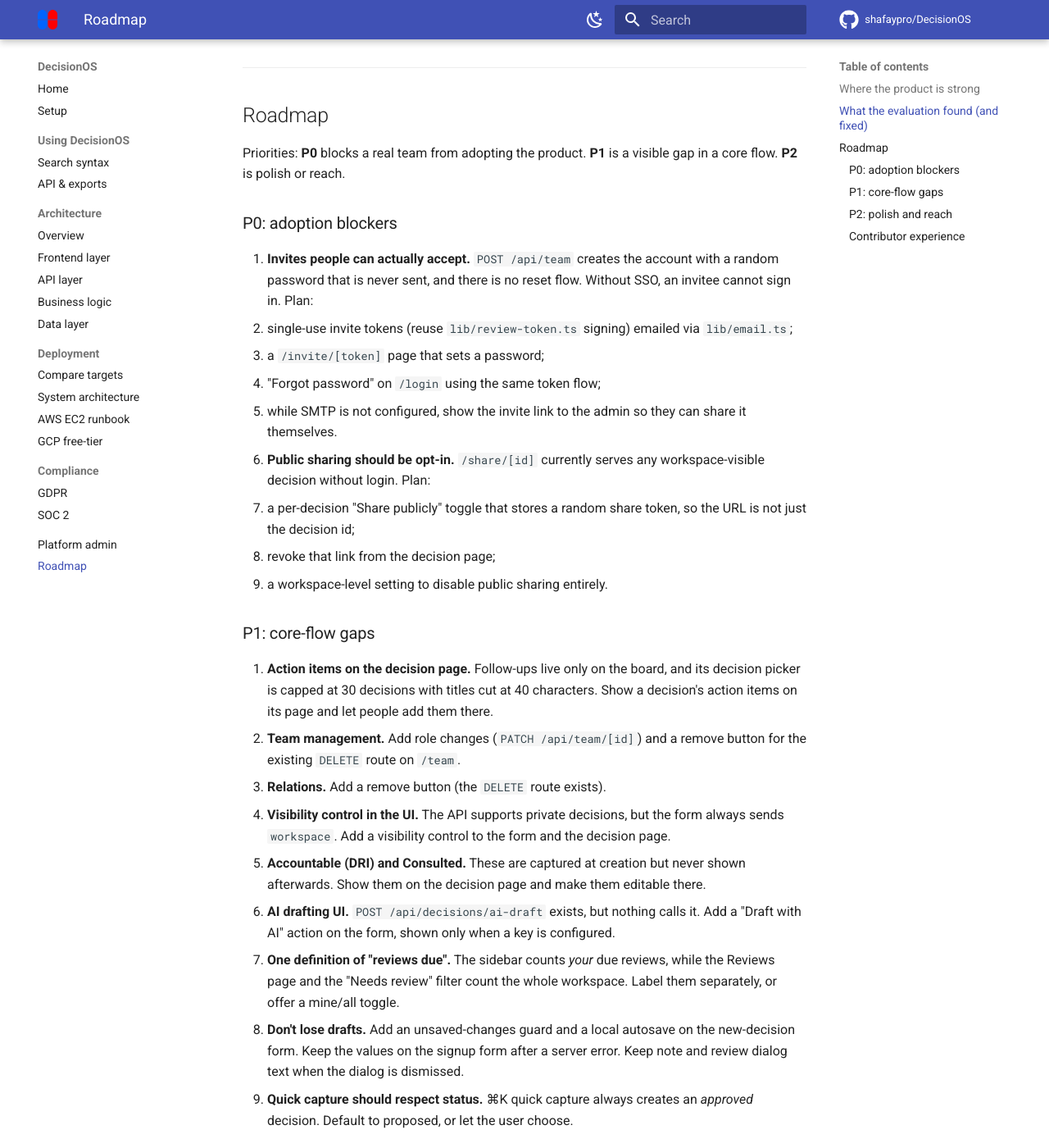
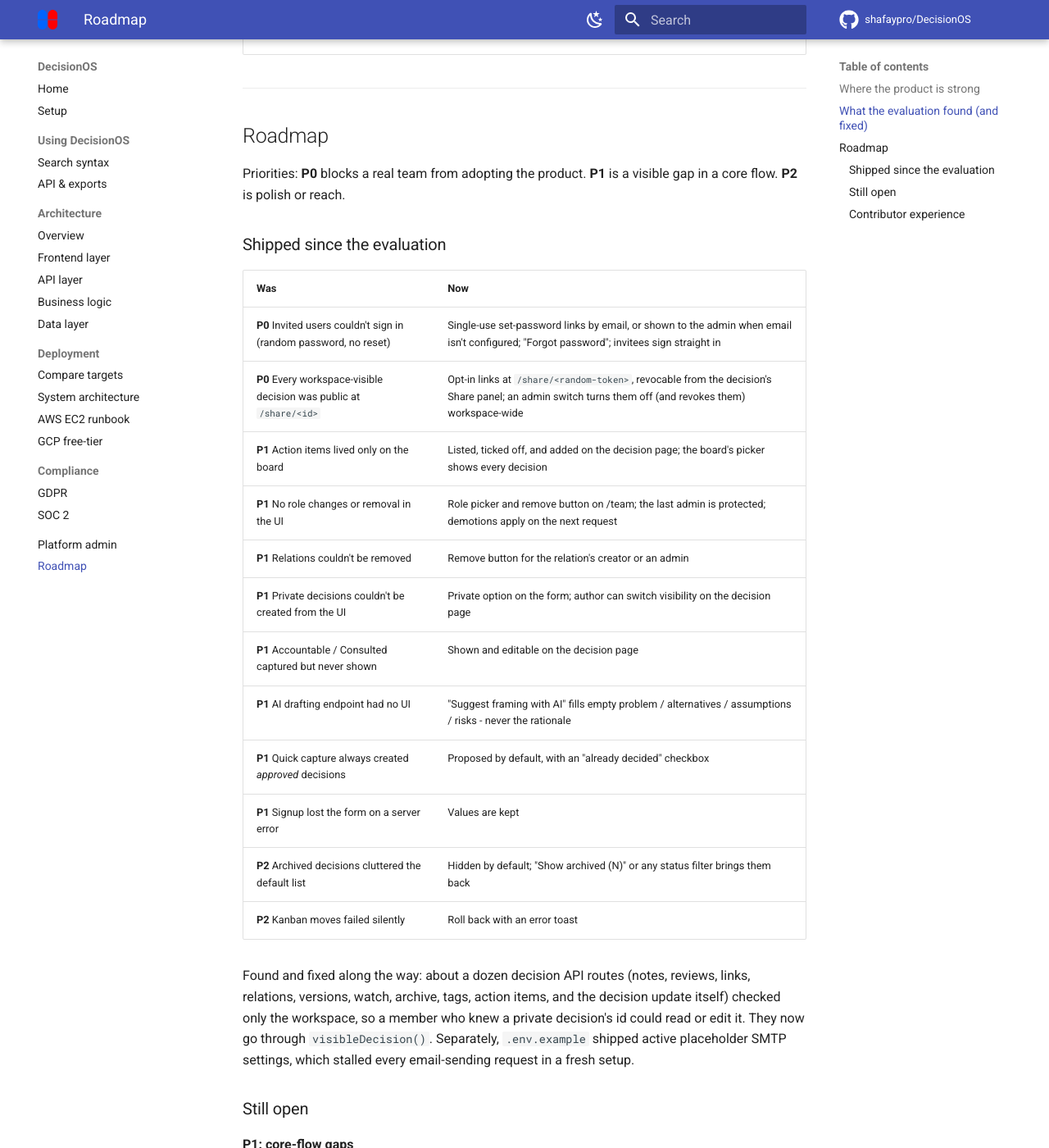
Before and after one commit to shafaypro/DecisionOS, an MkDocs documentation site: the page built from docs/ROADMAP.md, in a window 1280 px wide and 1400 px high, scrolled down 1549 px. Shown: the whole window at 82% size. Built offline with MkDocs 1.6.1 and Material for MkDocs 9.7.7, drawn with Linux system fonts in a browser that asks for light colours; comment, search, counter and statistics services are not loaded; some of the changed text lies outside the part shown.

Commit message:
docs: document invitations, sharing, and decision-page features; update the roadmap
- README feature table: invitations and password reset, opt-in public
  links, action items, accountability, private decisions, AI framing, and
  quick-capture status.
- ROADMAP: a "shipped since the evaluation" table. What's still open:
  reviews-due consistency, draft autosave, a workspace switcher, pagination,
  import, integrations, an MCP server, and a11y and i18n passes.
- CHANGELOG, data-model reference (Workspace.publicSharing,
  Decision.shareToken, the new event types), and the setup guide's email
  section.
- OpenAPI: /api/decisions/{id}/share, /api/settings/sharing, /api/team, and
  /api/team/{id}.

```diff
--- a/docs/ROADMAP.md
+++ b/docs/ROADMAP.md
@@ -30,8 +30,8 @@ the API routes they call.
 
 ## What the evaluation found (and fixed)
 
-These were fixed in the change that added this page. See `CHANGELOG.md` for
-the details.
+These were fixed in the change that added this page; later fixes are under
+"Shipped since the evaluation" below. See `CHANGELOG.md` for the details.
 
 | Area | Problem | Status |
 |---|---|---|
@@ -52,76 +52,68 @@ the details.
 Priorities: **P0** blocks a real team from adopting the product. **P1** is a
 visible gap in a core flow. **P2** is polish or reach.
 
-### P0: adoption blockers
+### Shipped since the evaluation
 
-1. **Invites people can actually accept.** `POST /api/team` creates the account
-   with a random password that is never sent, and there is no reset flow.
-   Without SSO, an invitee cannot sign in. Plan:
-   - single-use invite tokens (reuse `lib/review-token.ts` signing) emailed via
-     `lib/email.ts`;
-   - a `/invite/[token]` page that sets a password;
-   - "Forgot password" on `/login` using the same token flow;
-   - while SMTP is not configured, show the invite link to the admin so they
-     can share it themselves.
-2. **Public sharing should be opt-in.** `/share/[id]` currently serves any
-   workspace-visible decision without login. Plan:
-   - a per-decision "Share publicly" toggle that stores a random share token,
-     so the URL is not just the decision id;
-   - revoke that link from the decision page;
-   - a workspace-level setting to disable public sharing entirely.
+| Was | Now |
+|---|---|
+| **P0** Invited users couldn't sign in (random password, no reset) | Single-use set-password links by email, or shown to the admin when email isn't configured; "Forgot password"; invitees sign straight in |
+| **P0** Every workspace-visible decision was public at `/share/<id>` | Opt-in links at `/share/<random-token>`, revocable from the decision's Share panel; an admin switch turns them off (and revokes them) workspace-wide |
+| **P1** Action items lived only on the board | Listed, ticked off, and added on the decision page; the board's picker shows every decision |
+| **P1** No role changes or removal in the UI | Role picker and remove button on /team; the last admin is protected; demotions apply on the next request |
+| **P1** Relations couldn't be removed | Remove button for the relation's creator or an admin |
+| **P1** Private decisions couldn't be created from the UI | Private option on the form; author can switch visibility on the decision page |
+| **P1** Accountable / Consulted captured but never shown | Shown and editable on the decision page |
+| **P1** AI drafting endpoint had no UI | "Suggest framing with AI" fills empty problem / alternatives / assumptions / risks - never the rationale |
+| **P1** Quick capture always created *approved* decisions | Proposed by default, with an "already decided" checkbox |
+| **P1** Signup lost the form on a server error | Values are kept |
+| **P2** Archived decisions cluttered the default list | Hidden by default; "Show archived (N)" or any status filter brings them back |
+| **P2** Kanban moves failed silently | Roll back with an error toast |
 
-### P1: core-flow gaps
+Found and fixed along the way: about a dozen decision API routes (notes,
+reviews, links, relations, versions, watch, archive, tags, action items, and
+the decision update itself) checked only the workspace, so a member who knew a
+private decision's id could read or edit it. They now go through
+`visibleDecision()`. Separately, `.env.example` shipped active placeholder
+SMTP settings, which stalled every email-sending request in a fresh setup.
 
-3. **Action items on the decision page.** Follow-ups live only on the board,
-   and its decision picker is capped at 30 decisions with titles cut at 40
-   characters. Show a decision's action items on its page and let people add
-   them there.
-4. **Team management.** Add role changes (`PATCH /api/team/[id]`) and a remove
-   button for the existing `DELETE` route on `/team`.
-5. **Relations.** Add a remove button (the `DELETE` route exists).
-6. **Visibility control in the UI.** The API supports private decisions, but
-   the form always sends `workspace`. Add a visibility control to the form and
-   the decision page.
-7. **Accountable (DRI) and Consulted.** These are captured at creation but
-   never shown afterwards. Show them on the decision page and make them
-   editable there.
-8. **AI drafting UI.** `POST /api/decisions/ai-draft` exists, but nothing
-   calls it. Add a "Draft with AI" action on the form, shown only when a key
-   is configured.
-9. **One definition of "reviews due".** The sidebar counts *your* due reviews,
+### Still open
+
+**P1: core-flow gaps**
+
+1. **One definition of "reviews due".** The sidebar counts *your* due reviews,
    while the Reviews page and the "Needs review" filter count the whole
    workspace. Label them separately, or offer a mine/all toggle.
-10. **Don't lose drafts.** Add an unsaved-changes guard and a local autosave on
-    the new-decision form. Keep the values on the signup form after a server
-    error. Keep note and review dialog text when the dialog is dismissed.
-11. **Quick capture should respect status.** ⌘K quick capture always creates
-    an *approved* decision. Default to proposed, or let the user choose.
+2. **Don't lose drafts.** Add an unsaved-changes guard and a local autosave on
+   the new-decision form. Keep note and review dialog text when the dialog is
+   dismissed.
+3. **Multiple workspaces per person.** Sign-in always opens a person's first
+   membership. Someone invited into a second workspace has no way to switch
+   to it. Add a workspace switcher.
 
-### P2: polish and reach
+**P2: polish and reach**
 
-12. **Scale.** Paginate the decisions list, activity, and reviews. Stop loading
-    every workspace decision on the decision page just to fill pickers; use
-    the search endpoint as a typeahead instead.
-13. **Archived decisions.** Hide them from the default decisions list, with a
-    "Show archived" toggle, so archiving matches what the confirmation dialog
-    promises.
-14. **Kanban robustness.** Roll back the optimistic move when the API rejects
-    it.
-15. **Template placeholders.** Built-in templates insert literal
-    `[describe]` text. Render template hints as placeholders, or highlight
-    unedited template text in the quality meter.
-16. **Import.** Add the reverse of the ADR export: import a folder of
-    ADR/MADR Markdown files, or a CSV, so teams can migrate an existing log.
-17. **Integrations.** Unfurl GitHub/Linear/Jira links into typed links,
-    capture decisions from GitHub PR comments, and add outgoing webhooks for
-    decision events.
-18. **Agent access.** Expose search and Ask as an MCP server, so coding agents
-    can cite past decisions while they work.
-19. **Accessibility pass.** Run the Storybook a11y addon in CI, do a full
-    keyboard walk-through of the graph and board, and check that status is
-    never signalled by color alone.
-20. **Internationalization.** Format dates through the user's locale
+4. **Scale.** Paginate the decisions list, activity, and reviews. Stop loading
+   every workspace decision on the decision page just to fill pickers; use the
+   search endpoint as a typeahead instead.
+5. **Template placeholders.** Built-in templates insert literal `[describe]`
+   text. Render template hints as placeholders, or highlight unedited template
+   text in the quality meter.
+6. **Import.** Add the reverse of the ADR export: import a folder of ADR/MADR
+   Markdown files, or a CSV, so teams can migrate an existing log.
+7. **Integrations.** Unfurl GitHub/Linear/Jira links into typed links, capture
+   decisions from GitHub PR comments, and add outgoing webhooks for decision
+   events.
+8. **Agent access.** Expose search and Ask as an MCP server, so coding agents
+   can cite past decisions while they work.
+9. **Accessibility pass.** Run the Storybook a11y addon in CI, do a full
+   keyboard walk-through of the graph and board, and check that status is
+   never signalled by color alone.
+10. **Internationalization.** Format dates through the user's locale
     consistently; some date inputs and labels currently disagree.
+11. **Dev-only audit findings.** The `braces` advisory covers every published
+    version and reaches us only through ESLint's and Storybook's file
+    watchers. CI reports it without blocking; restore the strict all-high gate
+    once upstream ships a fix.
 
 ### Contributor experience
 
```
Also changed, not shown: CHANGELOG.md (+48 -0 lines), README.md (+13 -5 lines), docs/SETUP.md (+9 -2 lines), docs/architecture/data-layer.md (+4 -2 lines), 1 other file.
